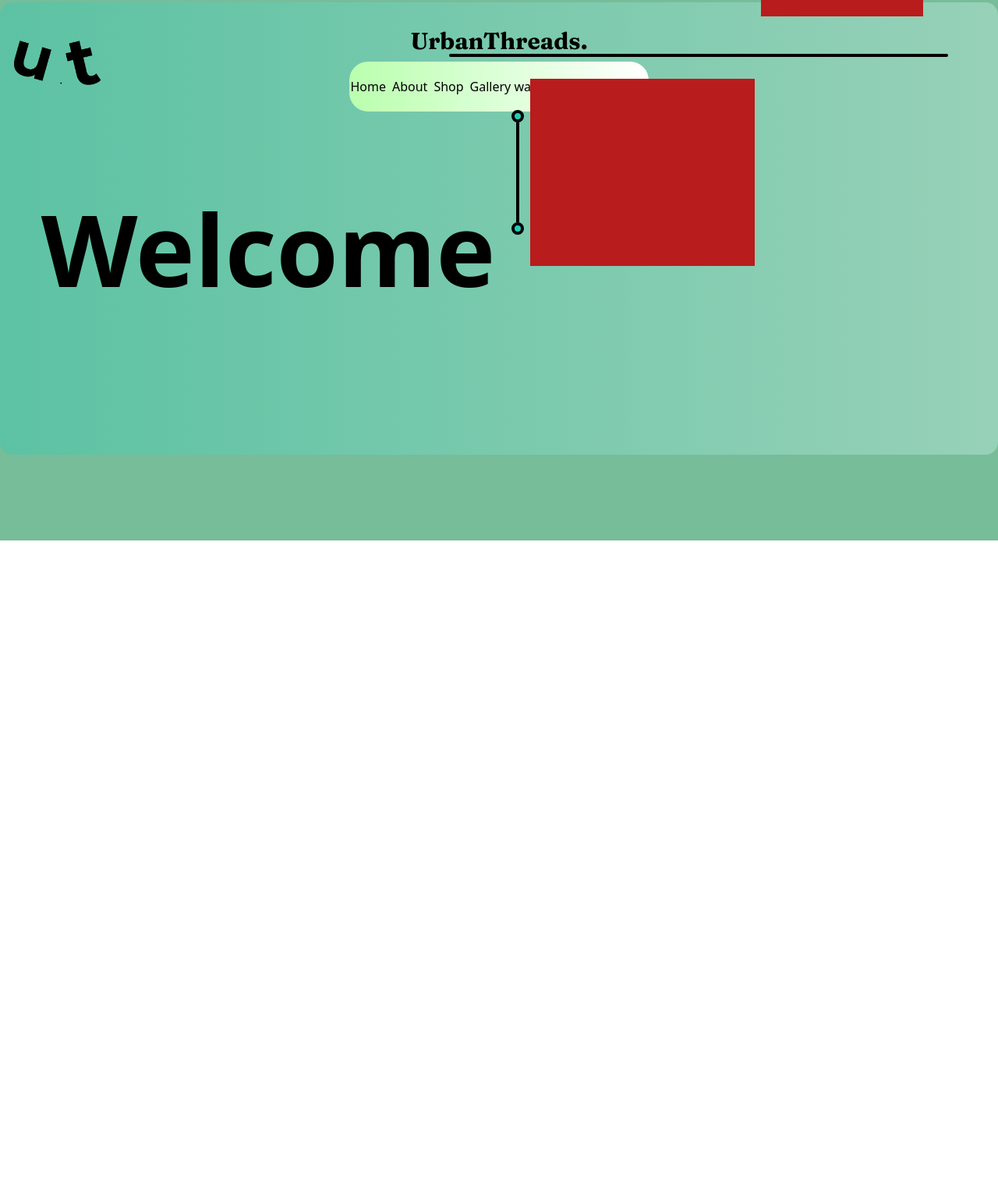
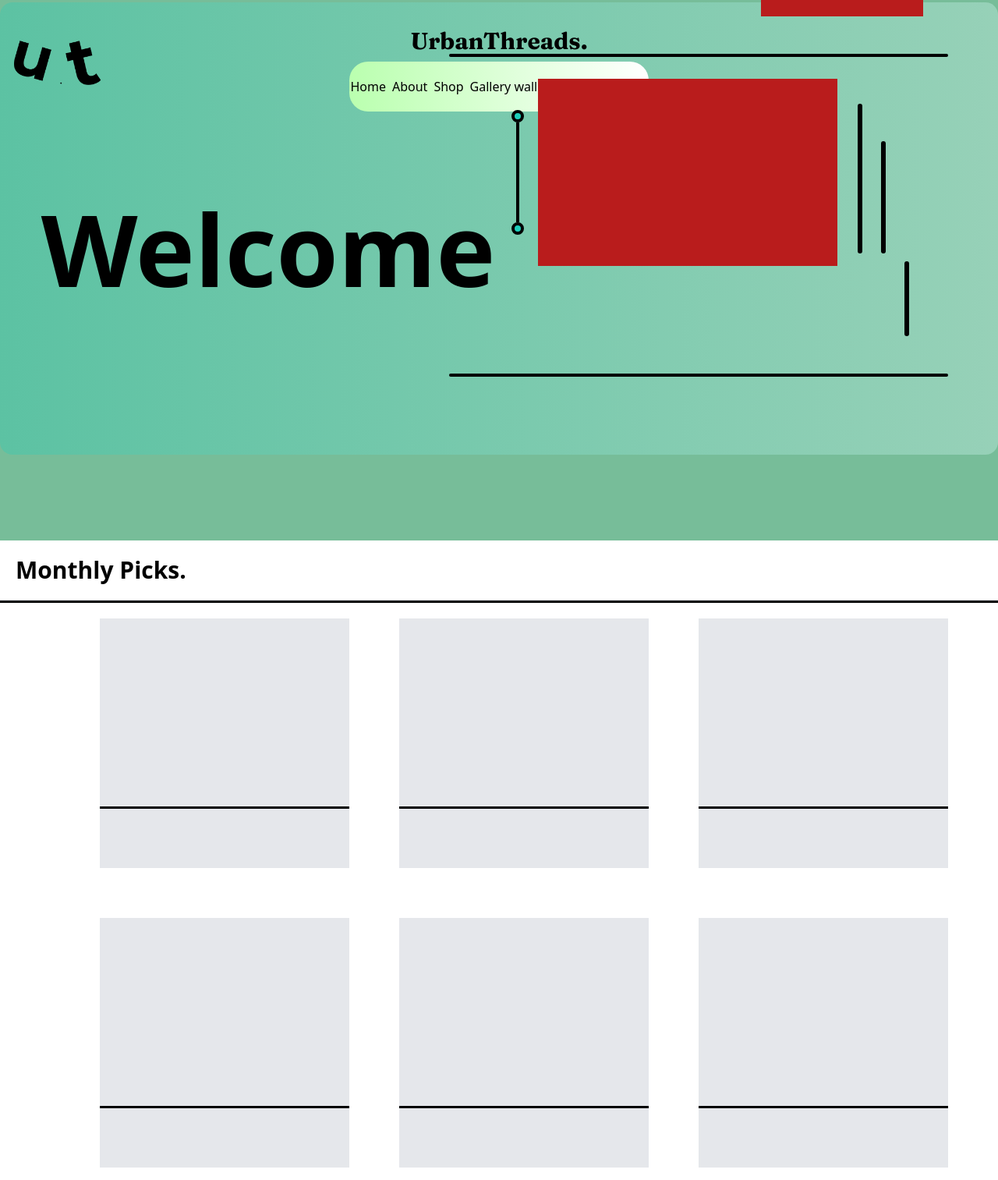
Before and after one commit to muchemiwamuyu/Clothes-site, a website: page index.html in a window 1280 px wide. Shown: the part 107-1620 px from the top of the page at 78% size. Before the commit the page ends 800 px from the top, so only its background shows below. Drawn offline with Linux system fonts and the light colour scheme.

Commit message:
Added grids

```diff
--- a/index.html
+++ b/index.html
@@ -45,12 +45,29 @@
                 </div>
 
             </div>
-            <div class="w-72 h-60 bg-red-700 absolute top-52" style="margin-left: 680px;" ></div>
+            <div class="w-96 h-60 bg-red-700 absolute top-52" style="margin-left: 690px;" ></div>
+            <div class="w-1.5 h-48 bg-black absolute top-60 rounded-full" style="margin-left: 1100px;"></div><!--long line-->
+            <div class="w-1.5 h-36 bg-black absolute top-72 rounded-full" style="margin-left: 1130px;"></div><!--Mid line-->
+            <div class="w-1.5 h-24 bg-black -mt-12 rounded-full" style="margin-left: 1160px;"></div><!--small line-->
+            <hr class="w-1/2 h-1 bg-black rounded-full border-none right-16 absolute mt-12">
+            <div class="w-80 h-16 bg"></div>
 
 
 
         </section>
 
     </main>
+    <section class="w-full h-screen">
+        <h2 class="text-3xl font-bold ml-5 mt-5 mb-5">Monthly Picks.</h2>
+        <hr class="h-1 bg-black mb-5">
+        <div class="grid grid-cols-3 gap-16 mx-auto absolute left-32">
+            <div class="bg-gray-200 w-80 h-80"><hr class="w-80 h-1 bg-black mt-60"></div>
+            <div class="bg-gray-200 w-80 h-80"><hr class="w-80 h-1 bg-black mt-60"></div>
+            <div class="bg-gray-200 w-80 h-80"><hr class="w-80 h-1 bg-black mt-60"></div>
+            <div class="bg-gray-200 w-80 h-80"><hr class="w-80 h-1 bg-black mt-60"></div>
+            <div class="bg-gray-200 w-80 h-80"><hr class="w-80 h-1 bg-black mt-60"></div>
+            <div class="bg-gray-200 w-80 h-80"><hr class="w-80 h-1 bg-black mt-60"></div>
+          </div>
+    </section>
 </body>
 </html>
```
Also changed, not shown: src/output.css.
